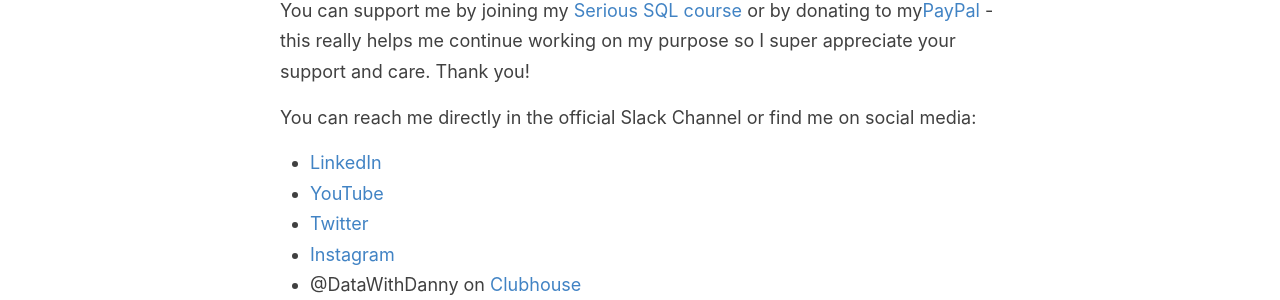
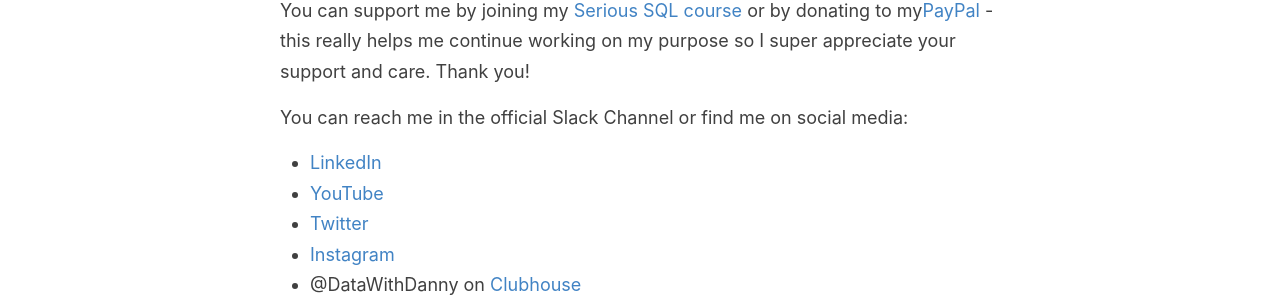
Before and after one commit to datawithdanny/8-week-sql-challenge, a Jekyll site: the page built from _posts/2021-05-01-case-study-1.md, in a window 1280 px wide and 900 px high, scrolled down 8899 px. Shown: the part 358-658 px from the top of the window. Built offline with Jekyll 4.4.1, drawn with Linux system fonts in a browser that asks for light colours; comment, search, counter and statistics services are not loaded.

Commit message:
update contact

```diff
--- a/_posts/2021-05-01-case-study-1.md
+++ b/_posts/2021-05-01-case-study-1.md
@@ -209,7 +209,7 @@
 
 You can support me by joining my [Serious SQL course](https://bit.ly/3gWUT2G) or by donating to my<a href="https://www.paypal.me/datawithdanny">PayPal</a> - this really helps me continue working on my purpose so I super appreciate your support and care. Thank you!
 
-You can reach me directly in the official Slack Channel or find me on social media:
+You can reach me in the official Slack Channel or find me on social media:
 
 * [LinkedIn](https://linkedin.com/in/datawithdanny)
 * [YouTube](https://youtube.com/dannyma)
```
Also changed, not shown: _posts/2021-05-04-case-study-2.md (+1 -1 lines), _posts/2021-05-18-case-study-3.md (+1 -1 lines).
